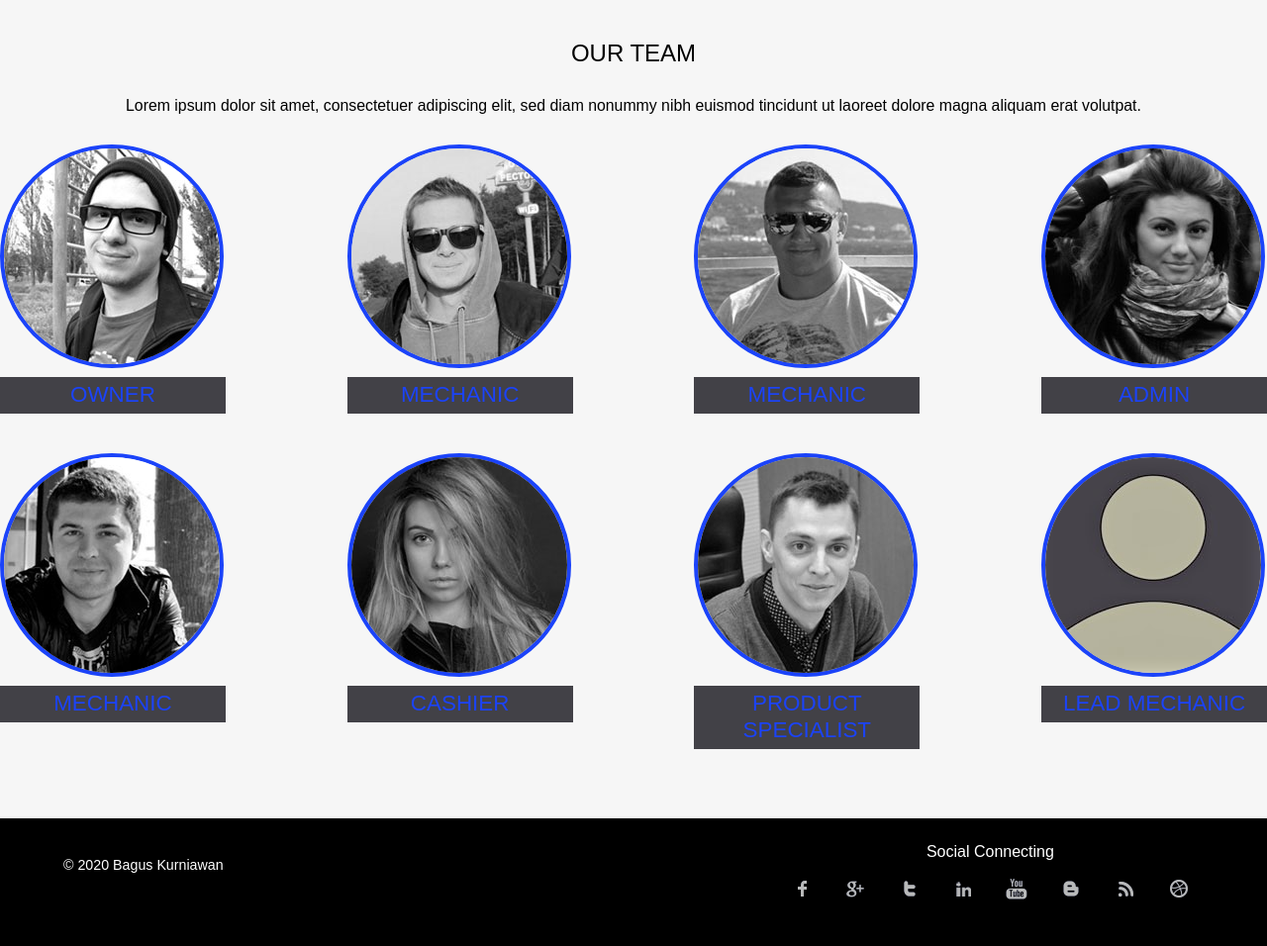
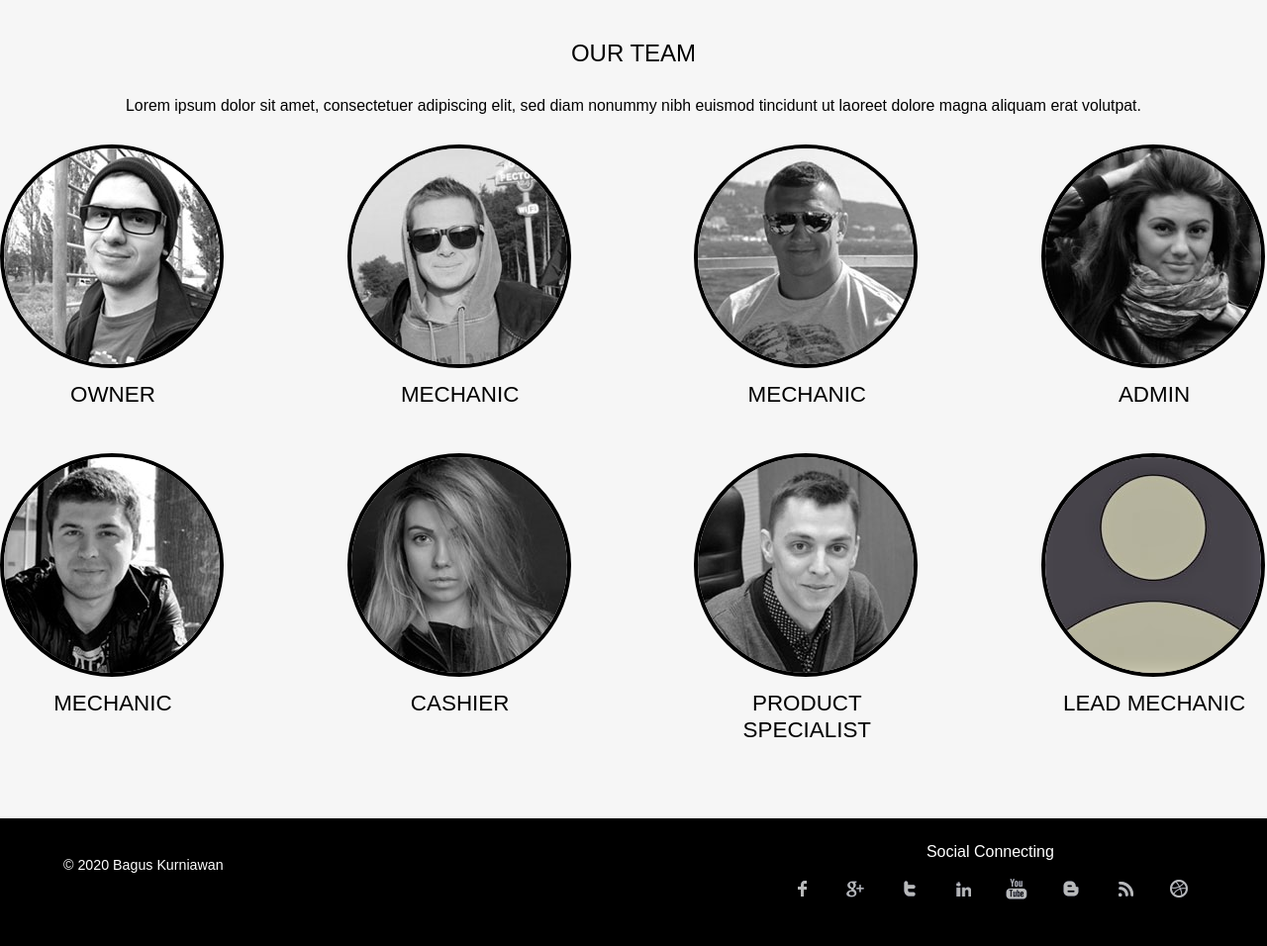
Before and after one commit to bagus237/final-test, a PHP site: page /about.html in a window 1280 px wide. Shown: the part 631-1587 px from the top of the page at 99% size. Run offline with PHP 8.4, Linux system fonts and the light colour scheme.

Commit message:
final fix

```diff
--- a/css/style.css
+++ b/css/style.css
@@ -1683,10 +1683,10 @@ h5.leave{
 	-webkit-border-radius:200px;
 	-moz-border-radius:200px;
 	-o-border-radius:200px;
-	border:4px solid #1B43F9;
+	border:4px solid black;
 }
 .span_1_of_about-grids h3{
-	color: #1B43F9;
+	color:black;
 	padding: 5px 20px;
 	text-align: center;
 	font-size: 1.4em;
@@ -1694,11 +1694,10 @@ h5.leave{
 	cursor: pointer;
 	font-weight: normal;
 	margin-top: 5px;
-	background: #424147;
 	text-transform: uppercase;
 }
 .span_1_of_about-grids h3:hover{
-	background:#222;
+	background:gainsboro;
 }
 /***** Media Quries *****/
 @media only screen and (max-width: 1024px) {
```
